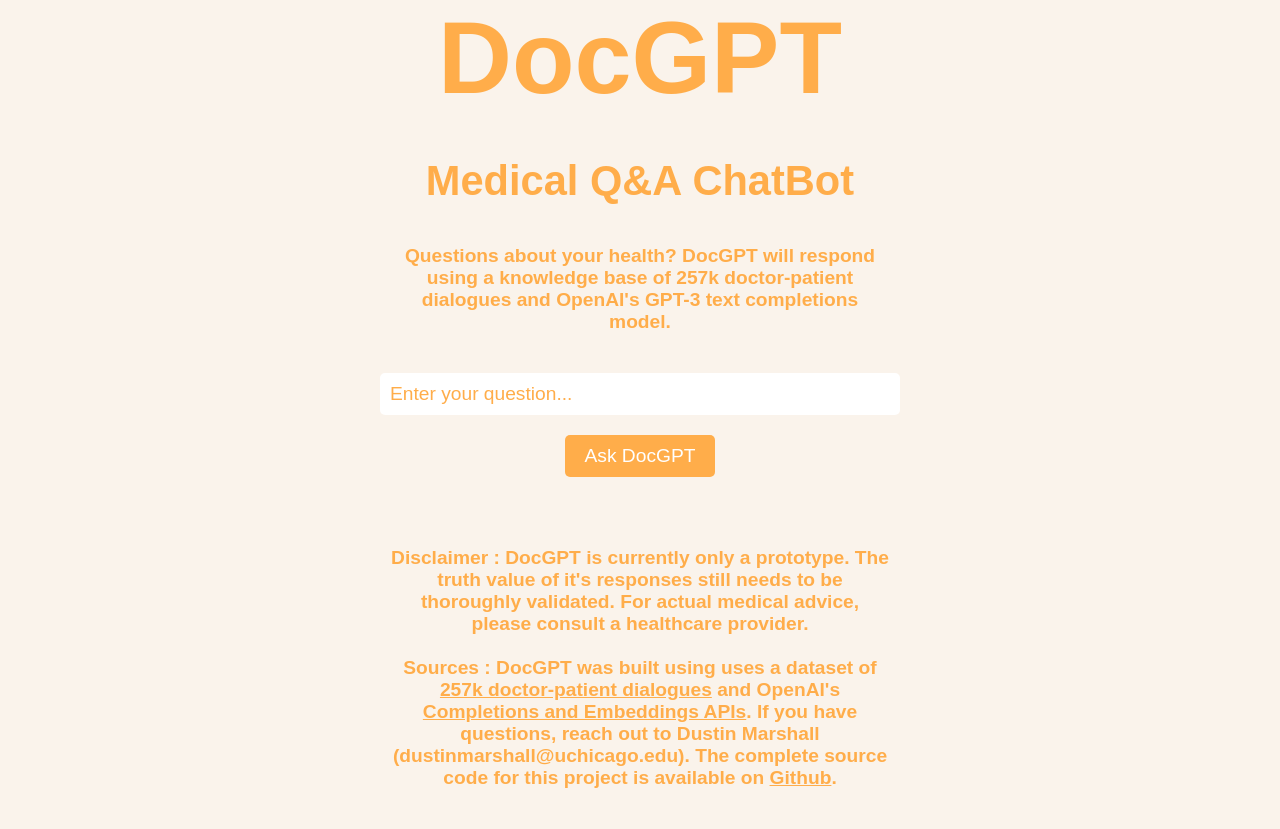
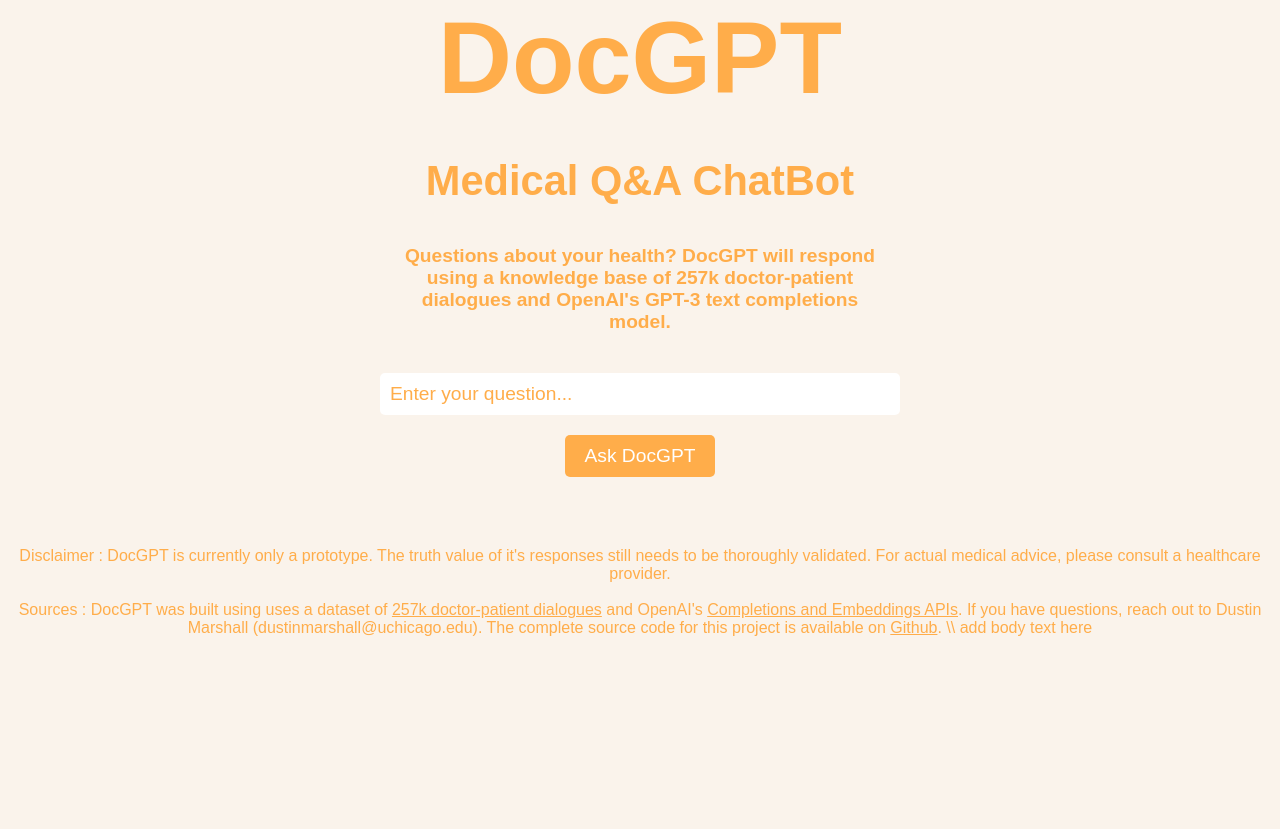
Before and after one commit to dustinmarshall/DocGPT, a Flask app: page / in a window 1280 px wide. Shown: the part 41-870 px from the top of the page. After the commit the page ends 677 px from the top, so only its background shows below. Run offline with Flask 2, Linux system fonts and the light colour scheme.

Commit message:
Update index.html

```diff
--- a/templates/index.html
+++ b/templates/index.html
@@ -17,7 +17,7 @@
         <p> Q : {{ text }} <br><br>
             DocGPT : {{ answer }}</p>
     {% endif %}
-    <h3>Disclaimer : DocGPT is currently only a prototype. The truth value of it's responses still needs to be
+    <body>Disclaimer : DocGPT is currently only a prototype. The truth value of it's responses still needs to be
         thoroughly validated. For actual medical advice, please consult a healthcare provider.</a>
         <br>
         <br>
@@ -25,6 +25,7 @@
         <a href="https://www.kaggle.com/datasets/dsxavier/diagnoise-me">257k doctor-patient dialogues</a>
         and OpenAI's <a href="https://platform.openai.com/docs/introduction">Completions and Embeddings APIs</a>. If
         you have questions, reach out to Dustin Marshall (dustinmarshall@uchicago.edu). The complete source code for
-        this project is available on <a href="https://github.com/dustinmarshall/DocGPT">Github</a>.</h3>
+        this project is available on <a href="https://github.com/dustinmarshall/DocGPT">Github</a>.</body>
+    \\ add body text here
 </body>
 </html>
```
